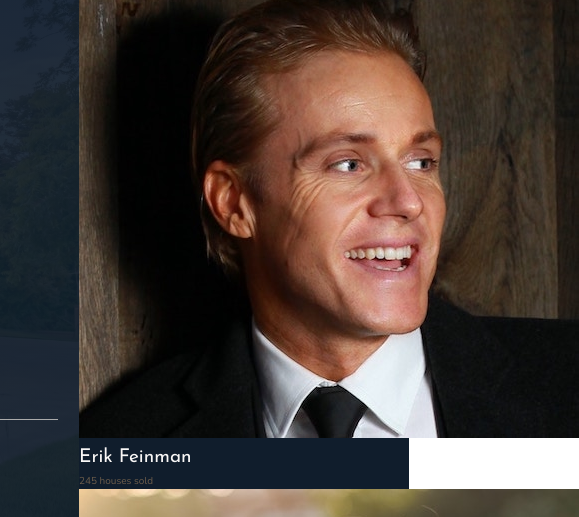
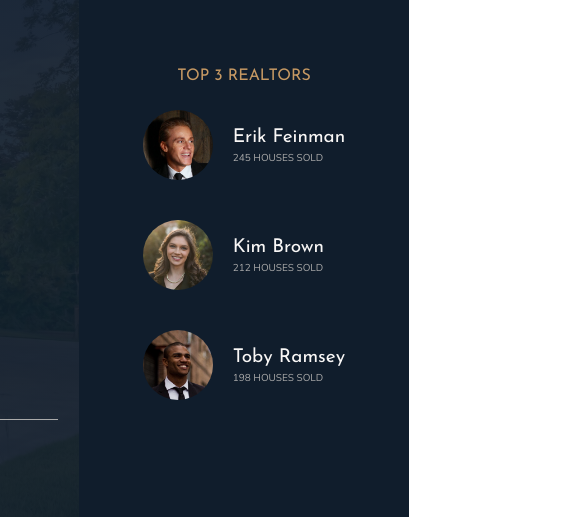
Before and after one commit to jacekzieba/Nexter, a website: page index.html in a window 1280 px wide. Shown: the part 88-605 px from the top of the page, 871-1450 px from the left, 579 px wide, since content can reach past the window. Drawn offline with nearby package versions, Linux system fonts and the light colour scheme.

Commit message:
Final dekstop

```diff
--- a/index.html
+++ b/index.html
@@ -34,17 +34,19 @@
             <h3 class="heading-3">Top 3 realtors</h3>
             <div class="realtors__list">
                 <img src="/img/realtor-1.jpeg" alt="Realtor 1" class="realtors__img">
-                <div class="reators__details">
+                <div class="realtors__details">
                     <h4 class="heading-4 heading-4--light">Erik Feinman</h4>
                     <p class="realtors__sold">245 houses sold</p>
                 </div>
+
                 <img src="/img/realtor-2.jpeg" alt="Realtor 1" class="realtors__img">
-                <div class="reators__details"></div>
+                <div class="realtors__details">
                     <h4 class="heading-4 heading-4--light">Kim Brown</h4>
                     <p class="realtors__sold">212 houses sold</p>
                 </div>
+
                 <img src="/img/realtor-3.jpeg" alt="Realtor 1" class="realtors__img">
-                <div class="reators__details">
+                <div class="realtors__details">
                     <h4 class="heading-4 heading-4--light">Toby Ramsey</h4>
                     <p class="realtors__sold">198 houses sold</p>
                 </div>
--- a/sass/_realtors.scss
+++ b/sass/_realtors.scss
@@ -1,5 +1,30 @@
 .realtors {
     background-color: $color-secondary;
     grid-column: col-start 7 / full-end;
+    padding: 3rem;
+    display: grid;
+    align-content: center;
+    justify-content: center;
+    justify-items: center;
+    row-gap: 2rem;
 
+    &__list {
+        display: grid;
+        grid-template-columns: min-content max-content;
+        column-gap: 2rem;
+        row-gap: 5vh;
+        align-items: center;
+    }
+
+    &__img {
+        width: 7rem;
+        border-radius: 50%;
+        display: block;
+    }
+
+    &__sold {
+        text-transform: uppercase;
+        color: $color-grey-light-2;
+        margin-top: -3px ;
+    }
 }
```
Also changed, not shown: sass/main.css, 1 other file.
